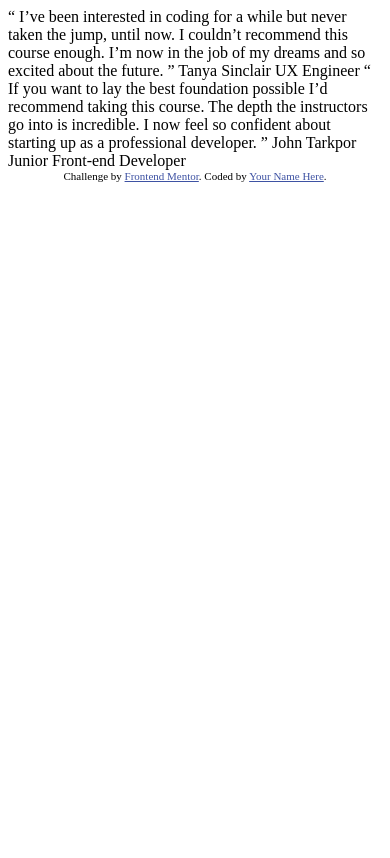
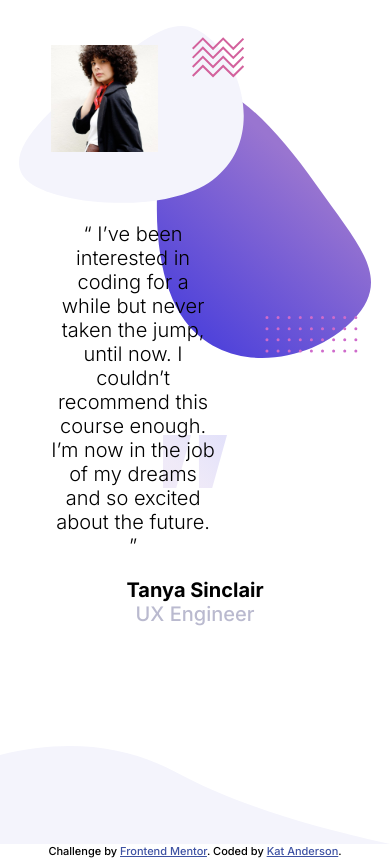
Before and after one commit to BootstrapKat/coding-bootcamp-testimonials-slider, a plain HTML site: page index.html in a window 390 px wide. Drawn offline with Linux system fonts and the light colour scheme.

Commit message:
begin work

```diff
--- a/index.html
+++ b/index.html
@@ -1,21 +1,48 @@
 <!DOCTYPE html>
 <html lang="en">
+
 <head>
   <meta charset="UTF-8">
   <meta name="viewport" content="width=device-width, initial-scale=1.0">
 
   <link rel="icon" type="image/png" sizes="32x32" href="./images/favicon-32x32.png">
+  <link rel="stylesheet" href="styles.css">
+  <link rel="preconnect" href="https://fonts.gstatic.com">
+  <link href="https://fonts.googleapis.com/css2?family=Inter:wght@300;500;700&display=swap" rel="stylesheet">
 
   <title>Coding Bootcamp Testimonials Slider</title>
 
   <style>
-    .attribution { font-size: 11px; text-align: center; }
-    .attribution a { color: hsl(228, 45%, 44%); }
+    .attribution {
+      font-size: 11px;
+      text-align: center;
+    }
+
+    .attribution a {
+      color: hsl(228, 45%, 44%);
+    }
   </style>
 </head>
+
 <body>
 
-  “ I’ve been interested in coding for a while but never taken the jump, until now.
+  <main>
+    <section id="testimonial-slider" class="">
+      <div class="slideshow-container">
+        <div id="slide1" class="single-slide">
+          <img src="images/image-tanya.jpg" alt="Tanya" />
+          <p class="slide-text">
+            “ I’ve been interested in coding for a while but never taken the jump, until now.
+            I couldn’t recommend this course enough. I’m now in the job of my dreams and so
+            excited about the future. ”
+          </p>
+          <p class="author">Tanya Sinclair <span class="profession">UX Engineer</span></p>
+        </div>
+      </div>
+    </section>
+  </main>
+
+  <!--  “ I’ve been interested in coding for a while but never taken the jump, until now.
   I couldn’t recommend this course enough. I’m now in the job of my dreams and so
   excited about the future. ”
 
@@ -27,11 +54,12 @@
   starting up as a professional developer. ”
 
   John Tarkpor
-  Junior Front-end Developer
+  Junior Front-end Developer -->
 
-  <div class="attribution">
+  <footer class="attribution">
     Challenge by <a href="https://www.frontendmentor.io?ref=challenge" target="_blank">Frontend Mentor</a>.
-    Coded by <a href="#">Your Name Here</a>.
-  </div>
+    Coded by <a href="#">Kat Anderson</a>.
+  </footer>
 </body>
+
 </html>
--- /dev/null
+++ b/styles.css
@@ -0,0 +1,91 @@
+body {
+    margin: 0;
+    padding: 0;
+    font-family: 'Inter', sans-serif;
+    height: 100vh;
+}
+
+main {
+    display: flex;
+    justify-content: center;
+    align-items: center;
+    flex-direction: column;
+    height: 100vh;
+    background-image: url(images/pattern-bg.svg), url(images/pattern-quotes.svg), url(images/pattern-curve.svg);
+    background-repeat: no-repeat;
+    background-size: 45%, 8vw, 50%;
+    background-position: 95%, 25% 35%, 0% 100%;
+}
+
+.single-slide {
+    margin-left: 45px;
+}
+
+
+.single-slide img {
+    max-width: 100%;
+    height: auto;
+    float: right;
+    position: relative;
+    right: 7vw;
+    width: 37%;
+}
+
+.slide-text, .author {
+    text-align: left;
+    font-weight: 300;
+    font-size: 2vw;
+    position: relative;
+    z-index: 3;
+    top: 10vh;
+    left: 5vw;
+    width: 57%;
+}
+
+.author {
+    font-size: 2vw;
+    font-weight: 700;
+}
+
+.author span {
+    font-weight: 500;
+    color: hsl(240, 18%, 77%);
+}
+
+@media only screen and (max-width: 768px) {
+    main {
+        justify-content: flex-start;
+        background-size: 22em, 4em, 100%;
+        background-position: 50% 5%, 50% 55%, bottom;
+    }
+
+    .single-slide {
+        display: flex;
+        justify-content: flex-start;
+        align-items: flex-start;
+        width: 18em;
+        flex-direction: column;
+        margin: 45px 25px;
+
+    }
+
+    .single-slide img {
+        float: initial;
+        position: initial;
+        right: initial;
+        margin-bottom: 6vh;
+    }
+
+    .slide-text, .author {
+        text-align: center;
+        font-size: 20px;
+        padding: 0;
+        left: initial;
+        top: 5%;
+    }
+
+    .author {
+        width: 57%;
+        margin: 0 auto;
+    }
+}
```
